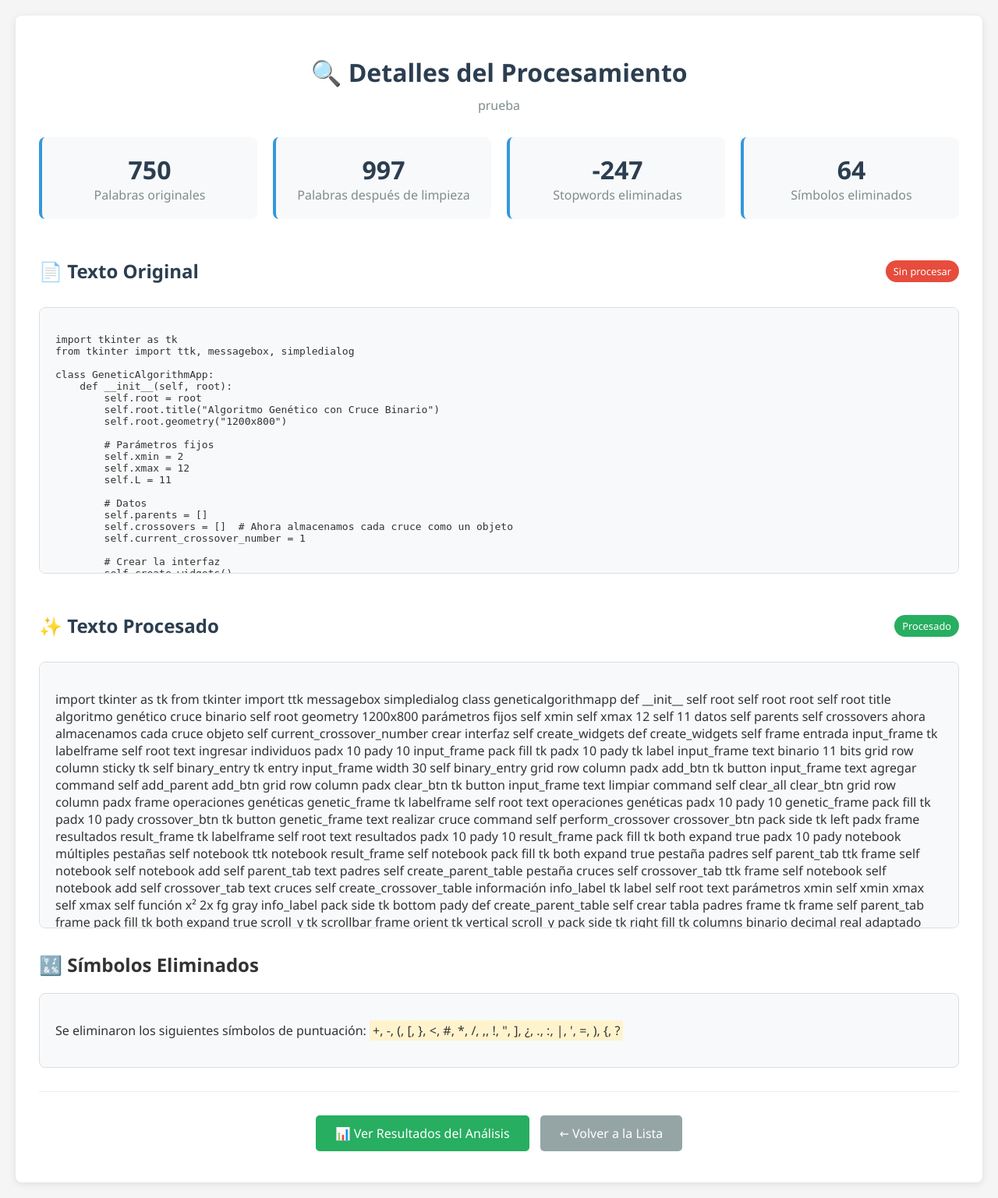
After one commit to Miguelde9/Procesamiento-de-Lenguaje-Natural, a Django app: page /procesamiento/3/ in a window 1280 px wide. The commit adds this page. Shown: the whole page at 78% size. Run offline with Django 5.2, Linux system fonts and the light colour scheme; data comes from the database, SQL or seed files in the repository.

Commit message:
new file:   sistema_pln/config/analisis/Templates/procesamiento.html modified:   sistema_pln/config/analisis/Templates/resultado.html modified:   sistema_pln/config/analisis/urls.py modified:   sistema_pln/config/analisis/utils.py modified:   sistema_pln/config/analisis/views.py

```diff
--- /dev/null
+++ b/sistema_pln/config/analisis/Templates/procesamiento.html
@@ -0,0 +1,181 @@
+<!DOCTYPE html>
+<html lang="es">
+<head>
+    <meta charset="UTF-8">
+    <meta name="viewport" content="width=device-width, initial-scale=1.0">
+    <title>Detalles del Procesamiento - Sistema de Análisis</title>
+    <style>
+        body {
+            font-family: 'Segoe UI', Tahoma, Geneva, Verdana, sans-serif;
+            margin: 0;
+            padding: 20px;
+            background-color: #f5f5f5;
+            color: #333;
+        }
+        .container {
+            max-width: 1200px;
+            margin: 0 auto;
+            background: white;
+            padding: 30px;
+            border-radius: 8px;
+            box-shadow: 0 2px 10px rgba(0,0,0,0.1);
+        }
+        h1 {
+            color: #2c3e50;
+            text-align: center;
+            margin-bottom: 10px;
+        }
+        .subtitle {
+            text-align: center;
+            color: #7f8c8d;
+            margin-bottom: 30px;
+        }
+        .stats-grid {
+            display: grid;
+            grid-template-columns: repeat(auto-fit, minmax(250px, 1fr));
+            gap: 20px;
+            margin-bottom: 30px;
+        }
+        .stat-card {
+            background: #f8f9fa;
+            padding: 20px;
+            border-radius: 8px;
+            text-align: center;
+            border-left: 4px solid #3498db;
+        }
+        .stat-number {
+            font-size: 2em;
+            font-weight: bold;
+            color: #2c3e50;
+            margin: 0;
+        }
+        .stat-label {
+            font-size: 1em;
+            color: #7f8c8d;
+        }
+        .text-section {
+            margin-bottom: 30px;
+        }
+        .text-container {
+            background: #f8f9fa;
+            padding: 20px;
+            border-radius: 8px;
+            margin-top: 10px;
+            max-height: 300px;
+            overflow-y: auto;
+            border: 1px solid #ddd;
+        }
+        .text-title {
+            color: #2c3e50;
+            margin-bottom: 10px;
+            display: flex;
+            justify-content: space-between;
+            align-items: center;
+        }
+        .badge {
+            background: #e74c3c;
+            color: white;
+            padding: 5px 10px;
+            border-radius: 20px;
+            font-size: 0.8em;
+        }
+        .btn {
+            display: inline-block;
+            padding: 12px 25px;
+            background: #3498db;
+            color: white;
+            text-decoration: none;
+            border-radius: 5px;
+            margin: 10px 5px;
+            transition: background 0.3s;
+            border: none;
+            cursor: pointer;
+        }
+        .btn:hover {
+            background: #2980b9;
+        }
+        .btn-secondary {
+            background: #95a5a6;
+        }
+        .btn-secondary:hover {
+            background: #7f8c8d;
+        }
+        .btn-success {
+            background: #27ae60;
+        }
+        .btn-success:hover {
+            background: #219a52;
+        }
+        .btn-container {
+            text-align: center;
+            margin-top: 30px;
+            padding-top: 20px;
+            border-top: 1px solid #eee;
+        }
+        .highlight {
+            background: #fff3cd;
+            padding: 2px 4px;
+            border-radius: 3px;
+        }
+    </style>
+</head>
+<body>
+    <div class="container">
+        <h1>🔍 Detalles del Procesamiento</h1>
+        <div class="subtitle">{{ texto.titulo }}</div>
+
+        <div class="stats-grid">
+            <div class="stat-card">
+                <div class="stat-number">{{ total_palabras_original }}</div>
+                <div class="stat-label">Palabras originales</div>
+            </div>
+            <div class="stat-card">
+                <div class="stat-number">{{ total_palabras_limpias }}</div>
+                <div class="stat-label">Palabras después de limpieza</div>
+            </div>
+            <div class="stat-card">
+                <div class="stat-number">{{ stopwords_eliminadas }}</div>
+                <div class="stat-label">Stopwords eliminadas</div>
+            </div>
+            <div class="stat-card">
+                <div class="stat-number">{{ simbolos_eliminados|length|default:"0" }}</div>
+                <div class="stat-label">Símbolos eliminados</div>
+            </div>
+        </div>
+
+        <div class="text-section">
+            <div class="text-title">
+                <h2>📄 Texto Original</h2>
+                <span class="badge">Sin procesar</span>
+            </div>
+            <div class="text-container">
+                <pre>{{ texto_original }}</pre>
+            </div>
+        </div>
+
+        <div class="text-section">
+            <div class="text-title">
+                <h2>✨ Texto Procesado</h2>
+                <span class="badge" style="background: #27ae60;">Procesado</span>
+            </div>
+            <div class="text-container">
+                <p>{{ texto_procesado }}</p>
+            </div>
+        </div>
+
+        {% if simbolos_eliminados %}
+        <div class="text-section">
+            <h2>🔣 Símbolos Eliminados</h2>
+            <div class="text-container">
+                <p>Se eliminaron los siguientes símbolos de puntuación: <span class="highlight">{{ simbolos_eliminados }}</span></p>
+            </div>
+        </div>
+        {% endif %}
+
+        <div class="btn-container">
+            <a href="{% url 'analizar_texto' texto.id %}" class="btn btn-success">📊 Ver Resultados del Análisis</a>
+            <a href="{% url 'lista_textos' %}" class="btn btn-secondary">← Volver a la Lista</a>
+        </div>
+    </div>
+</body>
+</html>
--- a/sistema_pln/config/analisis/Templates/resultado.html
+++ b/sistema_pln/config/analisis/Templates/resultado.html
@@ -171,8 +171,9 @@
         {% endif %}
 
         <div class="btn-container">
-            <a href="{% url 'subir_texto' %}" class="btn">📤 Analizar otro texto</a>
-            <a href="{% url 'lista_textos' %}" class="btn btn-secondary">← Volver a la lista</a>
+        <a href="{% url 'subir_texto' %}" class="btn">📤 Analizar otro texto</a>
+        <a href="{% url 'ver_procesamiento' texto.id %}" class="btn btn-success">🔍 Ver Detalles de Procesamiento</a>
+        <a href="{% url 'lista_textos' %}" class="btn btn-secondary">← Volver a la lista</a>
         </div>
     </div>
 </body>
--- a/sistema_pln/config/analisis/urls.py
+++ b/sistema_pln/config/analisis/urls.py
@@ -5,4 +5,5 @@ urlpatterns = [
     path('subir/', views.subir_texto, name='subir_texto'),
     path('', views.lista_textos, name='lista_textos'),
     path('analizar/<int:texto_id>/', views.analizar_texto, name='analizar_texto'),
+    path('procesamiento/<int:texto_id>/', views.ver_procesamiento, name='ver_procesamiento'),
 ]
--- a/sistema_pln/config/analisis/utils.py
+++ b/sistema_pln/config/analisis/utils.py
@@ -74,5 +74,18 @@ def procesar_texto(contenido):
     return {
         'palabras_comunes': palabras_comunes,
         'total_palabras': len(palabras_limpias),
-        'palabras_limpias': palabras_limpias  # Para posibles usos futuros
+        'palabras_limpias': palabras_limpias
     }
+
+def obtener_estadisticas_procesamiento(texto_original, palabras_limpias):
+    """
+    Función para obtener estadísticas detalladas del procesamiento
+    """
+    palabras_originales = texto_original.split()
+
+    return {
+        'total_palabras_original': len(palabras_originales),
+        'total_palabras_limpias': len(palabras_limpias),
+        'stopwords_eliminadas': len(palabras_originales) - len(palabras_limpias),
+        'texto_procesado': ' '.join(palabras_limpias)
+    }
--- a/sistema_pln/config/analisis/views.py
+++ b/sistema_pln/config/analisis/views.py
@@ -1,9 +1,10 @@
 import re
 from collections import Counter
 from django.shortcuts import render, redirect, get_object_or_404
+from django.http import JsonResponse
 from .forms import TextoAnalizadoForm
 from .models import TextoAnalizado
-from .utils import procesar_texto  # Importar la nueva función de utilidades
+from .utils import procesar_texto, limpiar_texto  # Importar ambas funciones
 
 def subir_texto(request):
     if request.method == 'POST':
@@ -32,8 +33,49 @@ def analizar_texto(request, texto_id):
     # Procesar el texto usando la nueva funcionalidad de limpieza
     resultado = procesar_texto(contenido)
 
+    # Guardar el contenido original y procesado en la sesión para mostrarlo después
+    request.session['texto_original'] = contenido
+    request.session['texto_procesado'] = ' '.join(resultado['palabras_limpias'])
+
     return render(request, 'resultado.html', {
         'texto': texto_obj,
         'palabras_comunes': resultado['palabras_comunes'],
-        'total_palabras': resultado['total_palabras']
+        'total_palabras': resultado['total_palabras'],
+        'texto_id': texto_id
     })
+
+def ver_procesamiento(request, texto_id):
+    """Vista para mostrar los detalles del procesamiento aplicado"""
+    texto_obj = get_object_or_404(TextoAnalizado, id=texto_id)
+
+    # Leer el contenido del archivo
+    try:
+        with texto_obj.archivo.open('r') as archivo:
+            contenido = archivo.read()
+    except:
+        contenido = ""
+
+    # Obtener el texto original y procesado
+    texto_original = contenido
+    palabras_limpias = limpiar_texto(contenido)
+    texto_procesado = ' '.join(palabras_limpias)
+
+    # Contar estadísticas
+    palabras_originales = texto_original.split()
+    stopwords_eliminadas = len(palabras_originales) - len(palabras_limpias)
+
+    # Encontrar símbolos eliminados
+    simbolos_eliminados = set()
+    for palabra in palabras_originales:
+        simbolos = re.findall(r'[^\w\sáéíóúñü]', palabra)
+        simbolos_eliminados.update(simbolos)
+
+    return render(request, 'procesamiento.html', {
+        'texto': texto_obj,
+        'texto_original': texto_original,
+        'texto_procesado': texto_procesado,
+        'total_palabras_original': len(palabras_originales),
+        'total_palabras_limpias': len(palabras_limpias),
+        'stopwords_eliminadas': stopwords_eliminadas,
+        'simbolos_eliminados': ', '.join(simbolos_eliminados) if simbolos_eliminados else 'Ninguno'
+    })
```
